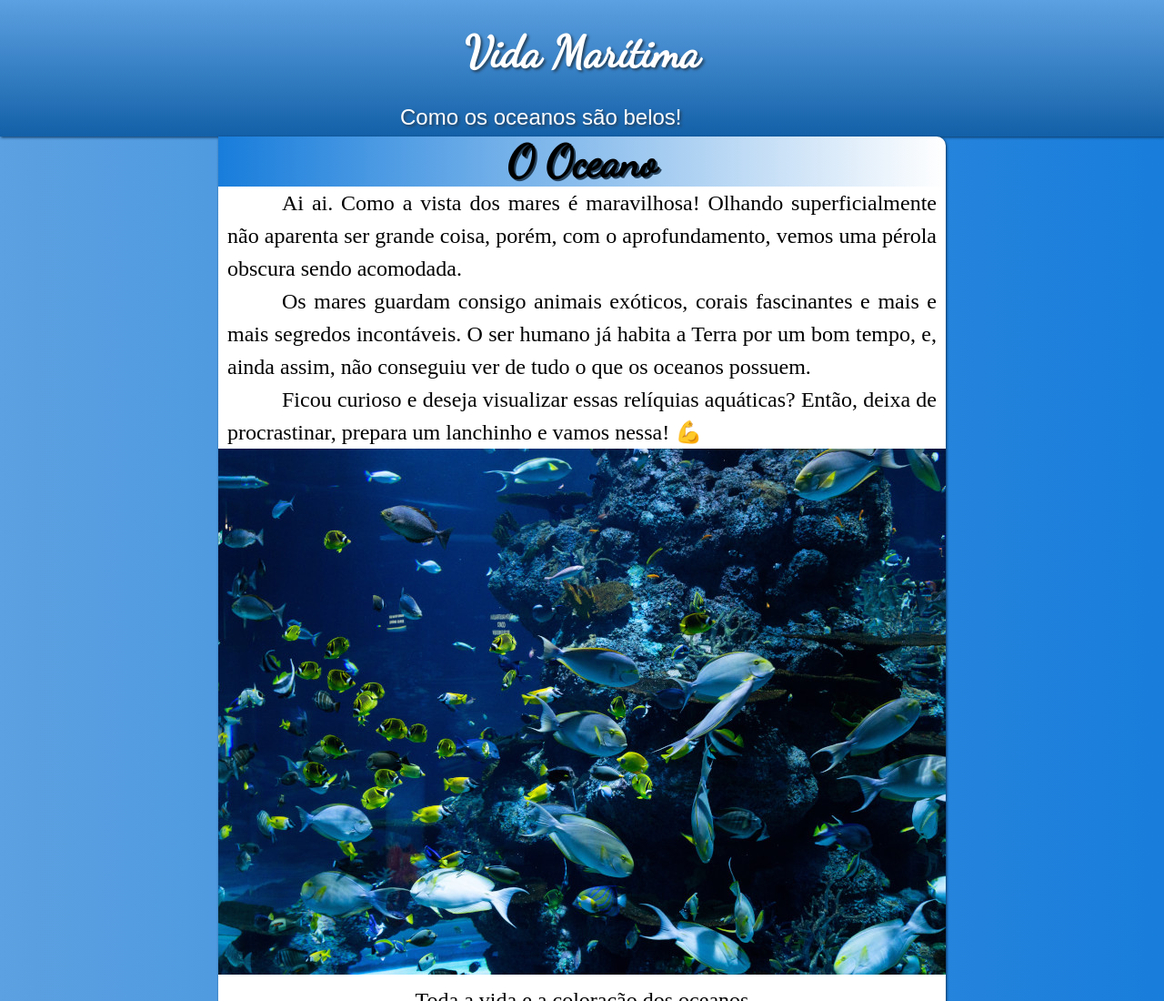
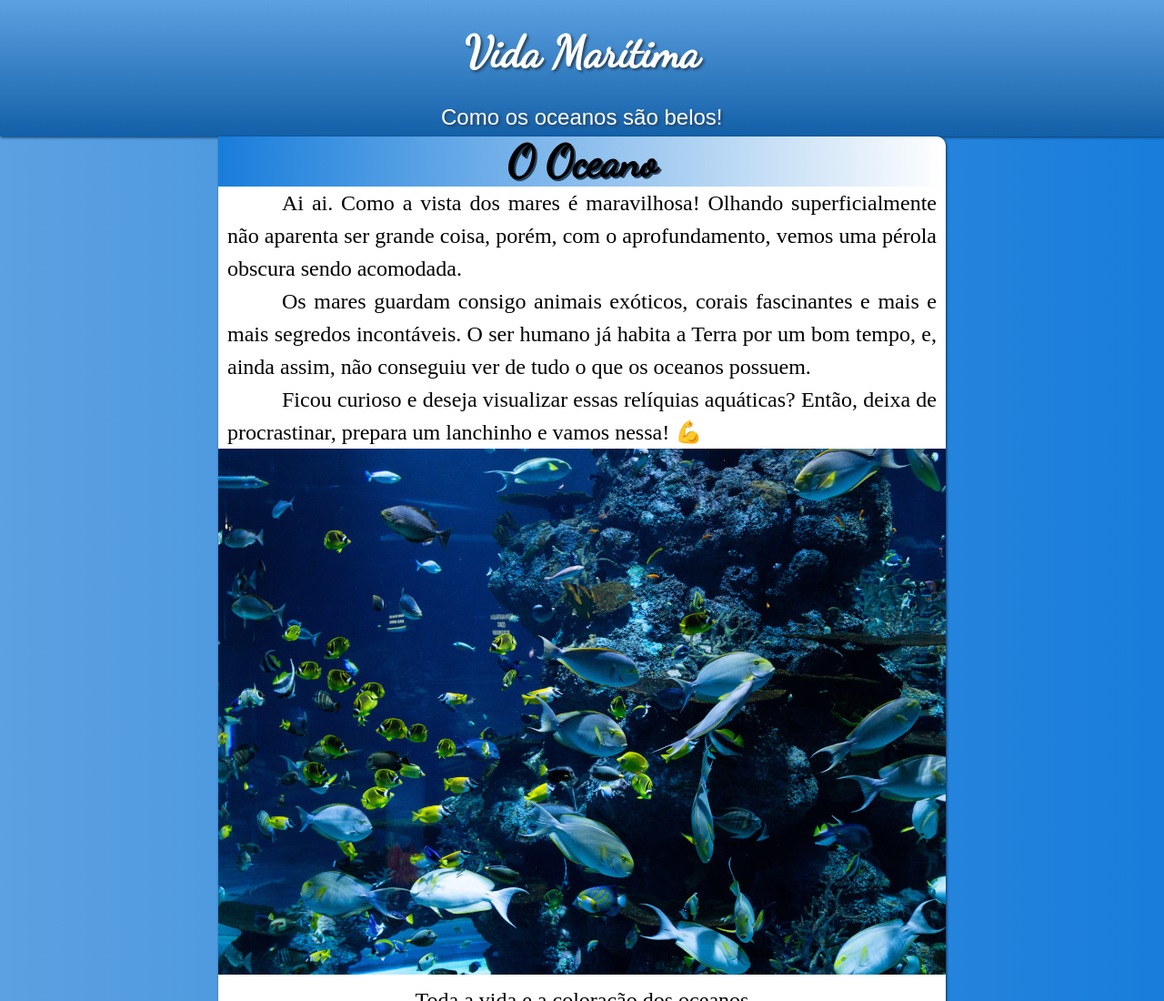
Before and after one commit to gabriel-monteiro-rodrigues-de-oliveira/vida-marinha, a plain HTML site: page index.html in a window 1280 px wide. Shown: the top 1100 px of the page at 91% size. Drawn offline with Linux system fonts and the light colour scheme.

Commit message:
Atualizacao CSS

```diff
--- a/estilo/estilo.css
+++ b/estilo/estilo.css
@@ -44,6 +44,7 @@ header > p {
     font-size: 1.5em;
     text-shadow: 2px 2px 3px var(--cor4);
     color: white;
+    padding: 0px 0px 0px 90px;
 }
 
 main {
```
